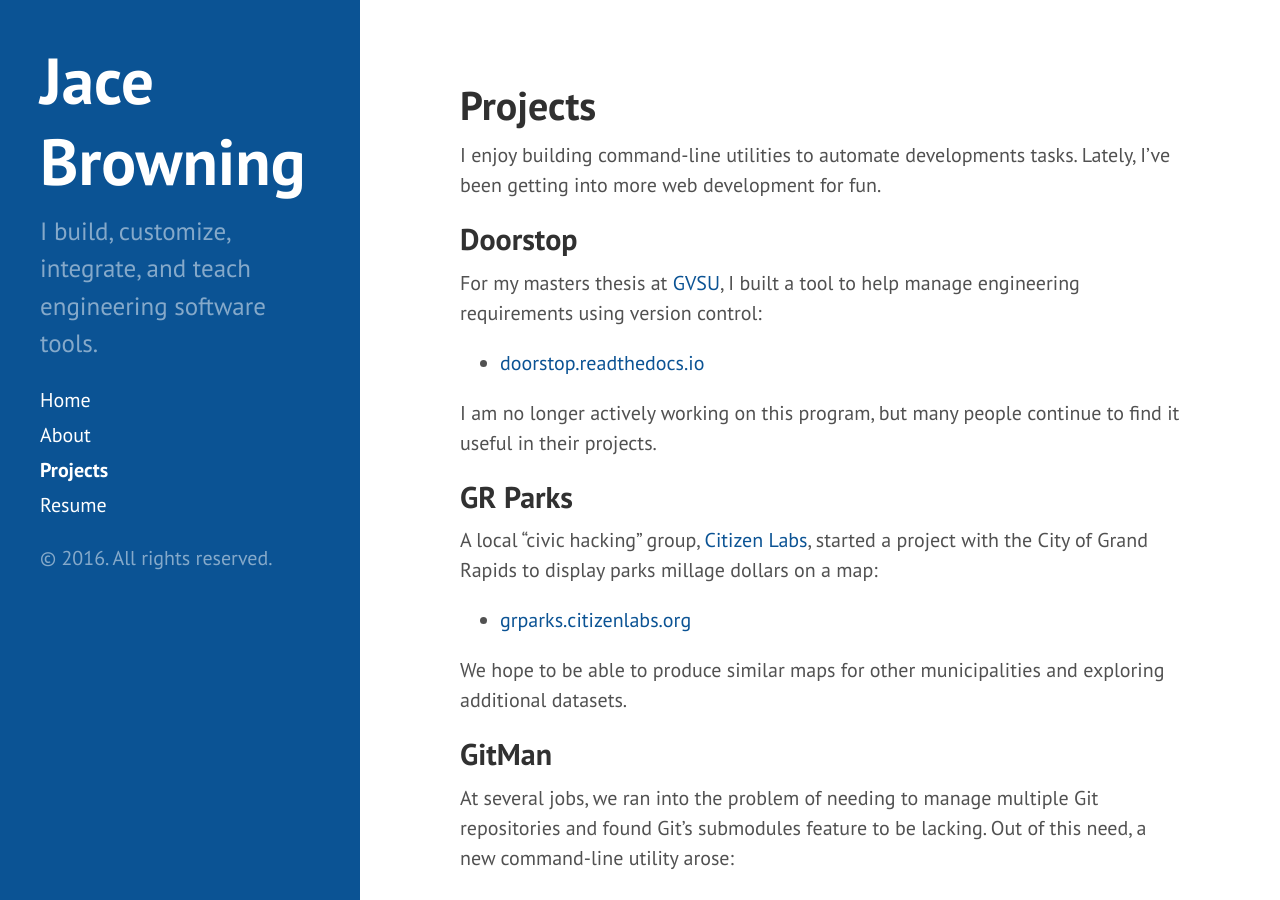
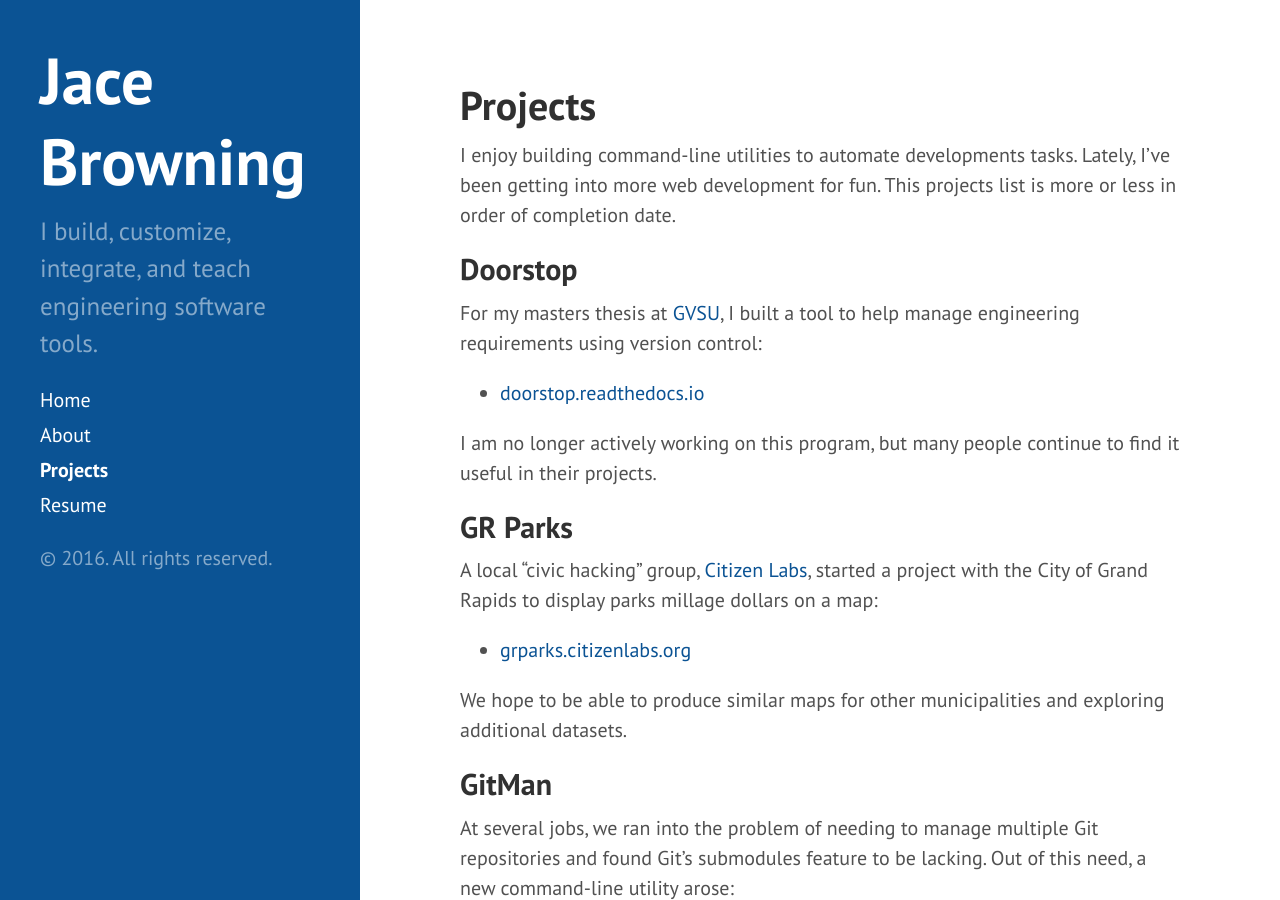
Before and after one commit to jacebrowning/jacebrowning.info, a Jekyll site: the page built from projects.md, in a window 1280 px wide and 900 px high. Built offline with Jekyll 4.4.1, drawn with Linux system fonts in a browser that asks for light colours; Markdown is read by kramdown in place of the engine named in the settings.

Commit message:
Expand on projects list description

```diff
--- a/projects.md
+++ b/projects.md
@@ -3,7 +3,7 @@ layout: page
 title: Projects
 ---
 
-I enjoy building command-line utilities to automate developments tasks. Lately, I've been getting into more web development for fun.
+I enjoy building command-line utilities to automate developments tasks. Lately, I've been getting into more web development for fun. This projects list is more or less in order of completion date.
 
 ## Doorstop
 
```
